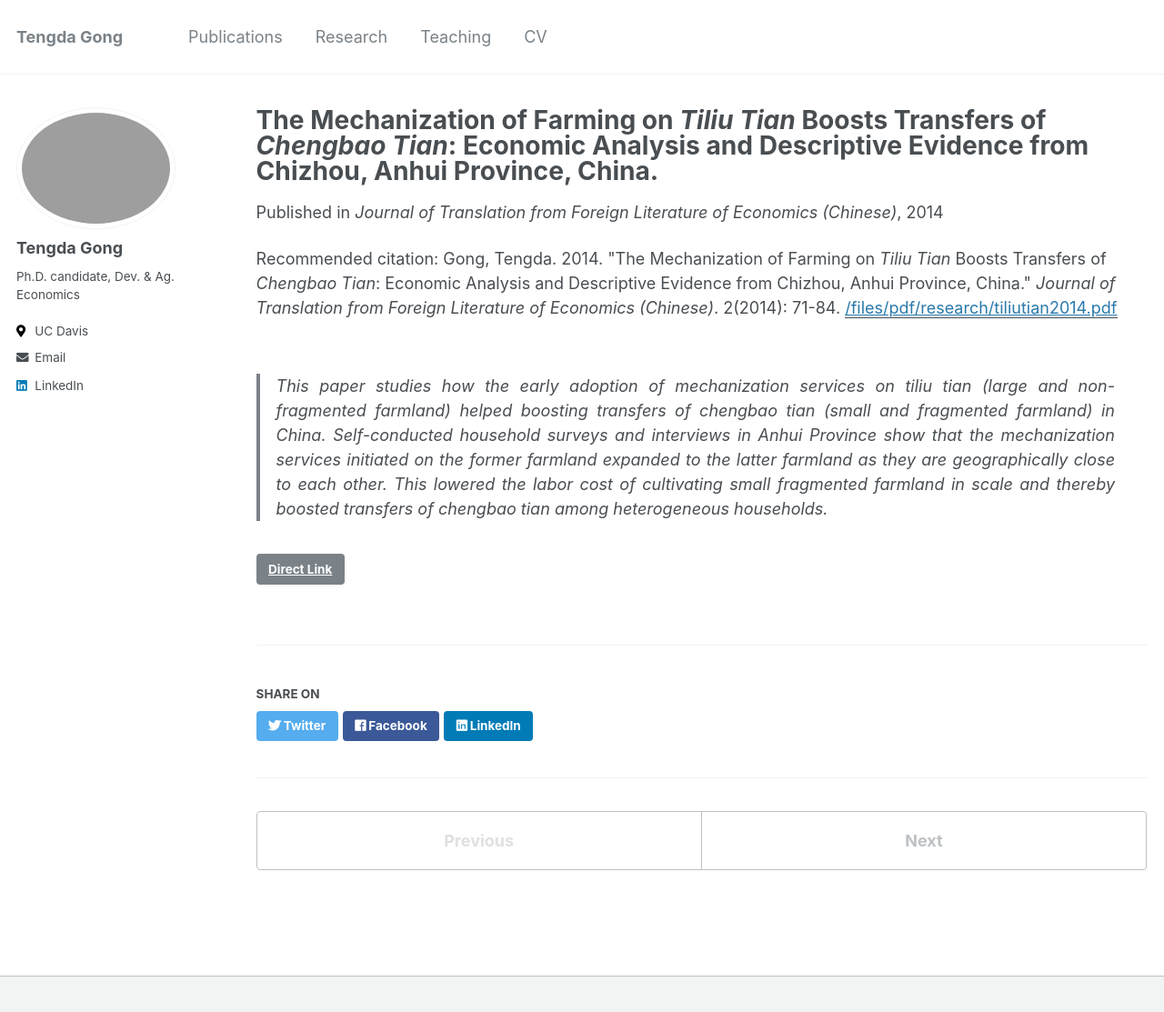
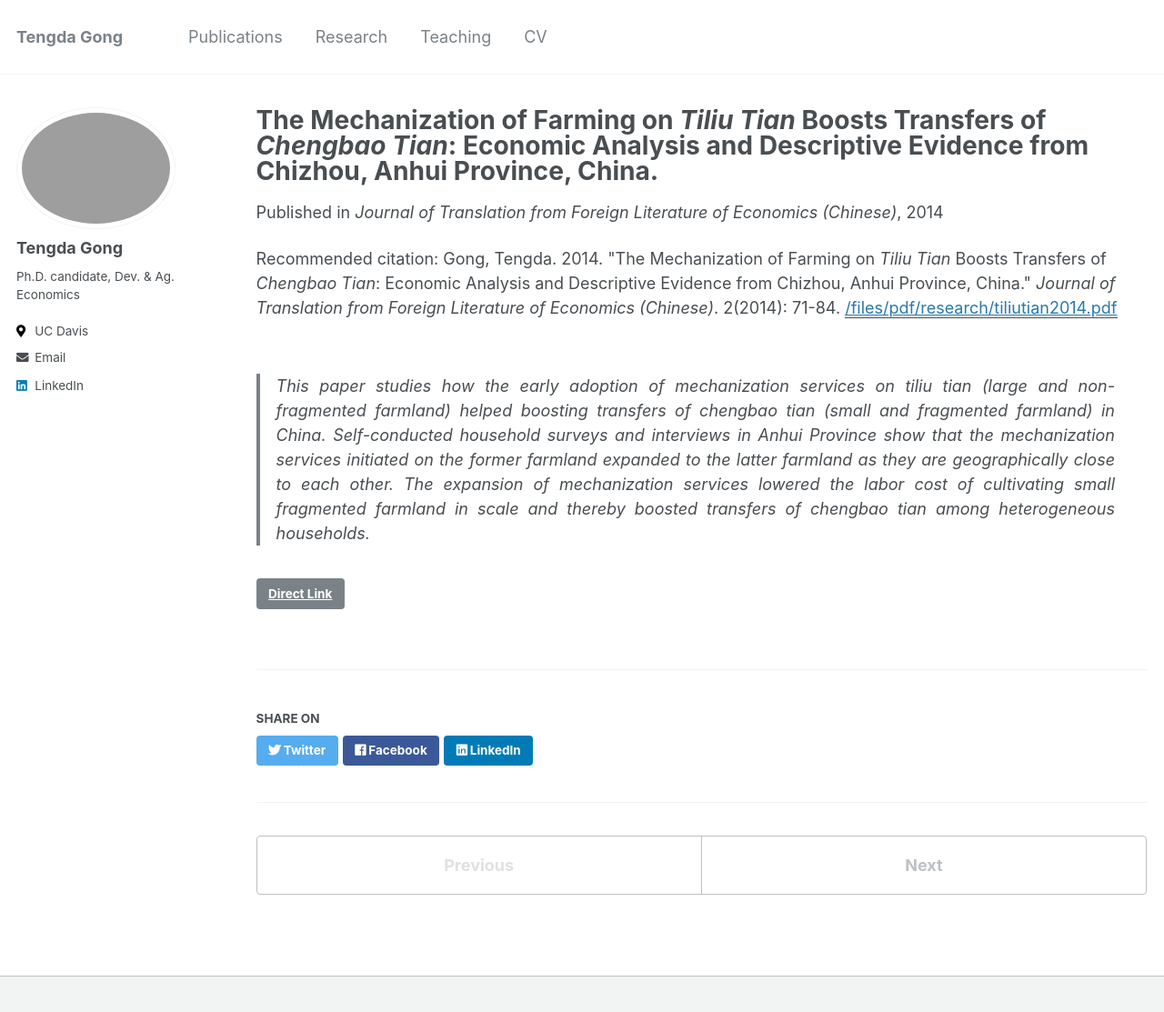
Before and after one commit to tendakung/tendakung.github.io, a Jekyll site: the page built from _publications/2014-paper1.md, in a window 1280 px wide and 1146 px high. Shown: the top 1113 px of the window at 91% size. Built offline with Jekyll 4.4.1, drawn with Linux system fonts in a browser that asks for light colours.

Commit message:
Update 2014-paper1.md

```diff
--- a/_publications/2014-paper1.md
+++ b/_publications/2014-paper1.md
@@ -8,5 +8,5 @@ paperurl: '/files/pdf/research/tiliutian2014.pdf'
 link: 'http://www.cqvip.com/qk/91566x/201402/1003253816.html'
 citation: 'Gong, Tengda. 2014. &quot;The Mechanization of Farming on <i>Tiliu Tian</i> Boosts Transfers of <i>Chengbao Tian</i>: Economic Analysis and Descriptive Evidence from Chizhou, Anhui Province, China.&quot; <i>Journal of Translation from Foreign Literature of Economics (Chinese)</i>. 2(2014): 71-84.'
 ---
->This paper studies how the early adoption of mechanization services on <i>tiliu tian</i> (large and non-fragmented farmland) helped boosting transfers of <i>chengbao tian</i> (small and fragmented farmland) in China. Self-conducted household surveys and interviews in Anhui Province show that the mechanization services initiated on the former farmland expanded to the latter farmland as they are geographically close to each other. This lowered the labor cost of cultivating small fragmented farmland in scale and thereby boosted transfers of <i>chengbao tian</i> among heterogeneous households.
+>This paper studies how the early adoption of mechanization services on <i>tiliu tian</i> (large and non-fragmented farmland) helped boosting transfers of <i>chengbao tian</i> (small and fragmented farmland) in China. Self-conducted household surveys and interviews in Anhui Province show that the mechanization services initiated on the former farmland expanded to the latter farmland as they are geographically close to each other. The expansion of mechanization services lowered the labor cost of cultivating small fragmented farmland in scale and thereby boosted transfers of <i>chengbao tian</i> among heterogeneous households.
 <br>
```
